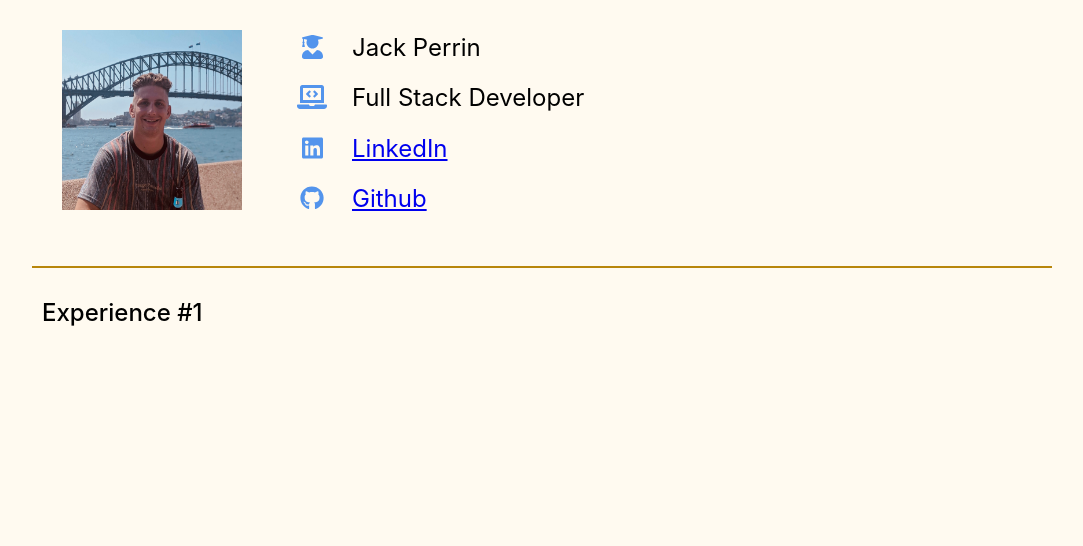
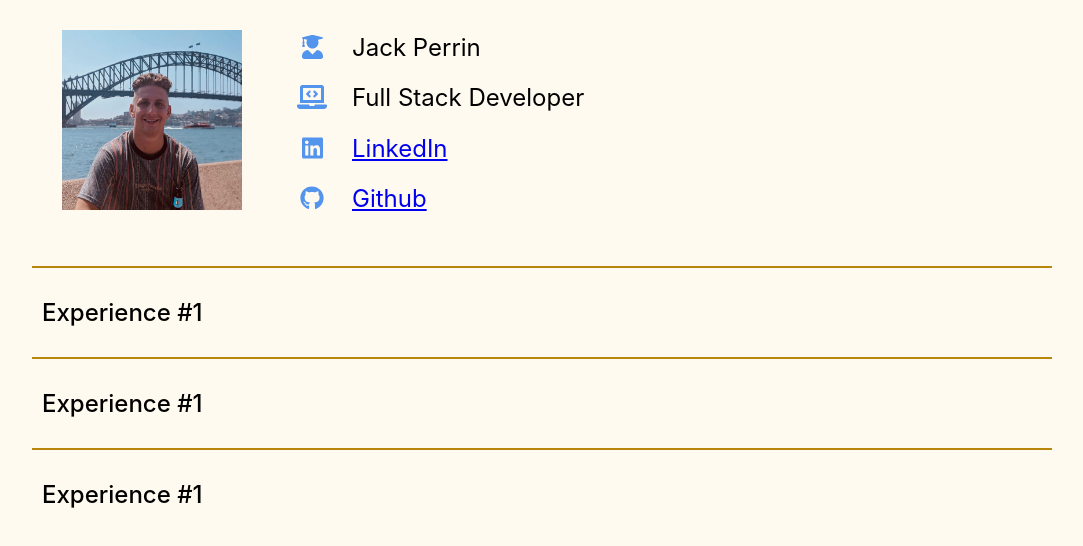
Before and after one commit to perrinjack/portfolio, a React (Create React App) app: page / in a window 1280 px wide. Shown: the top 546 px of the page, without its empty margins (98-1181 px from the left). Built offline with nearby package versions, Linux system fonts and the light colour scheme; the HTML template or start-up script is replaced by a standard one.

Commit message:
Signing off

```diff
--- a/src/App.tsx
+++ b/src/App.tsx
@@ -10,6 +10,8 @@ function App() {
 
         <div className="experience-container">
           <Experience data="hello" />
+          <Experience data="hello" />
+          <Experience data="hello" />
         </div>
       </div>
     </div>
```
